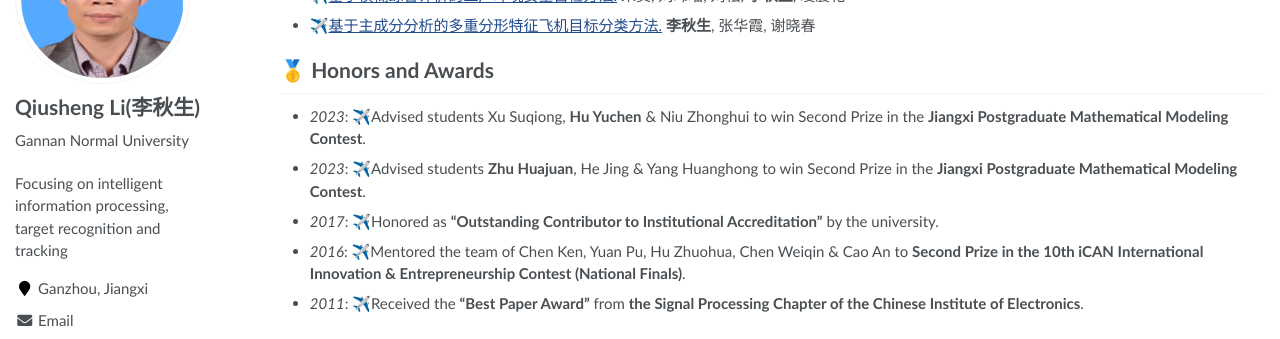
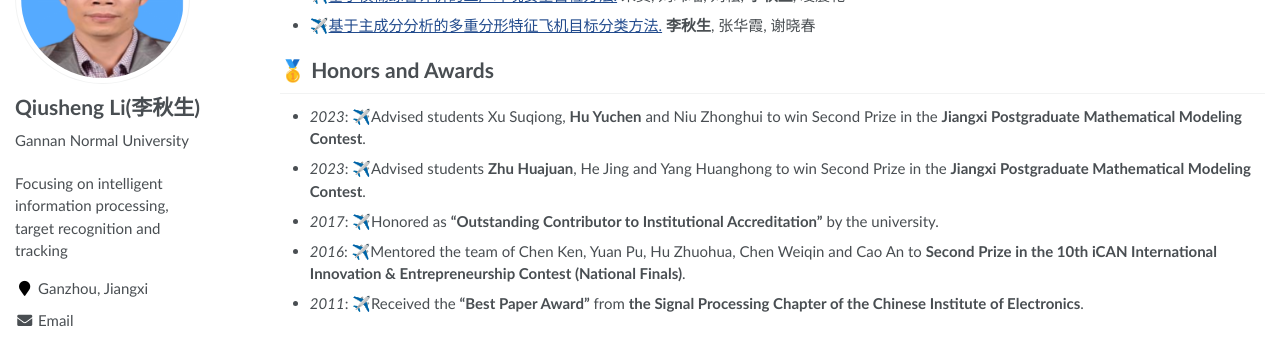
Before and after one commit to zhdongyuan/liqiusheng, a Jekyll site: the page built from _pages/about.md, in a window 1280 px wide and 900 px high, scrolled down 3872 px. Shown: the part 178-517 px from the top of the window. Built offline with Jekyll 4.4.1, drawn with Linux system fonts in a browser that asks for light colours.

Commit message:
Update about.md

```diff
--- a/_pages/about.md
+++ b/_pages/about.md
@@ -140,10 +140,10 @@ My research interests include algorithm innovation and system application in rad
 
 # 🥇 Honors and Awards
 
-- *2023*: ✈️Advised students Xu Suqiong, **Hu Yuchen** & Niu Zhonghui to win Second Prize in the **Jiangxi Postgraduate Mathematical Modeling Contest**.
-- *2023*: ✈️Advised students **Zhu Huajuan**, He Jing & Yang Huanghong to win Second Prize in the **Jiangxi Postgraduate Mathematical Modeling Contest**.
+- *2023*: ✈️Advised students Xu Suqiong, **Hu Yuchen** and Niu Zhonghui to win Second Prize in the **Jiangxi Postgraduate Mathematical Modeling Contest**.
+- *2023*: ✈️Advised students **Zhu Huajuan**, He Jing and Yang Huanghong to win Second Prize in the **Jiangxi Postgraduate Mathematical Modeling Contest**.
 - *2017*: ✈️Honored as **“Outstanding Contributor to Institutional Accreditation”** by the university.
-- *2016*: ✈️Mentored the team of Chen Ken, Yuan Pu, Hu Zhuohua, Chen Weiqin & Cao An to **Second Prize in the 10th iCAN International Innovation & Entrepreneurship Contest (National Finals)**.
+- *2016*: ✈️Mentored the team of Chen Ken, Yuan Pu, Hu Zhuohua, Chen Weiqin and Cao An to **Second Prize in the 10th iCAN International Innovation & Entrepreneurship Contest (National Finals)**.
 - *2011*: ✈️Received the **“Best Paper Award”** from **the Signal Processing Chapter of the Chinese Institute of Electronics**.
 
 # 📖 Educations
```
